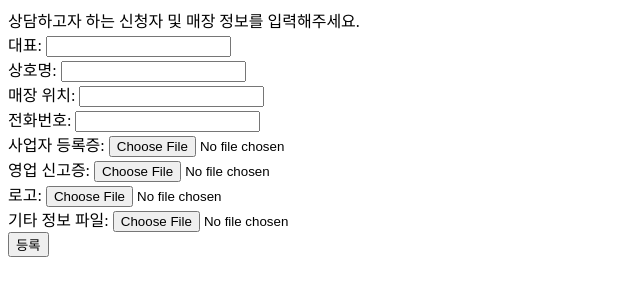
After one commit to mogg22/Helpkiosk, a Django app: page /sellers/register/ in a window 1280 px wide. The commit adds this page. Shown: the top 300 px of the page, without its empty margins (0-640 px from the left). Run offline with Django 4.2, Linux system fonts and the light colour scheme.

Commit message:
feat: Register 등록 기능

```diff
--- a/helpkiosk/sellers/models.py
+++ b/helpkiosk/sellers/models.py
@@ -73,3 +73,8 @@ class Menu(models.Model):
   price = models.DecimalField(max_digits=8, decimal_places=0, default=0)
   img = models.ImageField(upload_to='menu_img/', null=True, blank=True)
   exp = models.TextField()
+
+class Option(models.Model):
+  menu = models.ForeignKey(Menu, on_delete=models.CASCADE)
+  name = models.CharField(max_length=50)
+  price = models.DecimalField(max_digits=8, decimal_places=0, default=0)
--- a/helpkiosk/sellers/templates/sellers/menu_create.html
+++ b/helpkiosk/sellers/templates/sellers/menu_create.html
@@ -6,6 +6,7 @@
   <title>Document</title>
 </head>
 <body>
+  {{market.register.name}}
   <p>카테고리 추가</p>
   <form method="POST" enctype="multipart/form-data" onsubmit="return validateCategory()">
     {% csrf_token %}
@@ -13,7 +14,7 @@
     <input type="text" id="category" name="category"><br>
     <input type="submit" name="btn1" value="카테고리 추가">
     {% for category in categories %}
-    {{category}}
+    {{category.category}}
     {% empty %}
     카테고리를 등록하세요
     {% endfor %}
--- /dev/null
+++ b/helpkiosk/sellers/templates/sellers/register.html
@@ -0,0 +1,31 @@
+<!DOCTYPE html>
+<html lang="ko">
+<head>
+  <meta charset="UTF-8">
+  <meta name="viewport" content="width=device-width, initial-scale=1.0">
+  <title>Document</title>
+</head>
+<body>
+  상담하고자 하는 신청자 및 매장 정보를 입력해주세요.
+  <form method="POST">
+    {% csrf_token %}
+    <label for="representative">대표:</label>
+    <input type="text" id="representative" name="representative"><br>
+    <label for="name">상호명:</label>
+    <input type="text" id="name" name="name"><br>
+    <label for="location">매장 위치:</label>
+    <input type="text" id="location" name="location"><br>
+    <label for="number">전화번호:</label>
+    <input type="text" id="number" name="number"><br>
+    <label for="business_file">사업자 등록증:</label>
+    <input type="file" id="business_file" name="business_file"><br>
+    <label for="registration_file">영업 신고증:</label>
+    <input type="file" id="registration_file" name="registration_file"><br>
+    <label for="logo">로고:</label>
+    <input type="file" id="logo" name="logo"><br>
+    <label for="info_file">기타 정보 파일:</label>
+    <input type="file" id="info_file" name="info_file"><br>
+    <input type="submit" value="등록">
+  </form>
+</body>
+</html>
--- a/helpkiosk/sellers/urls.py
+++ b/helpkiosk/sellers/urls.py
@@ -7,6 +7,7 @@ urlpatterns = [
   # path('', sellers_list, name='sellers_list'),
   path('<int:pk>/', seller_detail, name='seller_detail'),
   path('<int:pk>/menu_create/', menu_create, name='menu_create'),
+  path('register/', register, name='register'),
   path('menu_detail/<int:pk>/', menu_detail, name='menu_detail'),
   path('seller_list/', seller_list, name='seller_list'),
   # path('add_category/<int:pk>/', add_category, name='add_category'),
--- a/helpkiosk/sellers/views.py
+++ b/helpkiosk/sellers/views.py
@@ -10,6 +10,23 @@ def is_market_owner(user, market_id):
     return user.is_authenticated and market_id == user.register.pk
   else:
     return False
+
+def register(request):
+  if request.method == 'POST':
+    Register.objects.create(
+      user=request.user,
+      representative=request.POST.get('representative'),
+      name=request.POST.get('name'),
+      location=request.POST.get('location'),
+      number=request.POST.get('number'),
+      business_file=request.FILES.get('business_file'),
+      registration_file=request.FILES.get('registration_file'),
+      logo=request.FILES.get('img'),
+      info_file=request.FILES.get('info_file'),
+    )
+    return redirect('sellers:seller_list')
+  else:
+    return render(request, 'sellers/register.html')
 
 def seller_detail(request, pk, *args, **kwargs):
   market = get_object_or_404(Market, pk=pk)
@@ -53,6 +70,7 @@ def menu_create(request, pk):
       market = get_object_or_404(Market, pk=pk)
       categories = MenuCategory.objects.filter(market=pk)
       context= {
+        'market': market,
         'categories': categories,
       }
       return render(request, 'sellers/menu_create.html', context)
```
